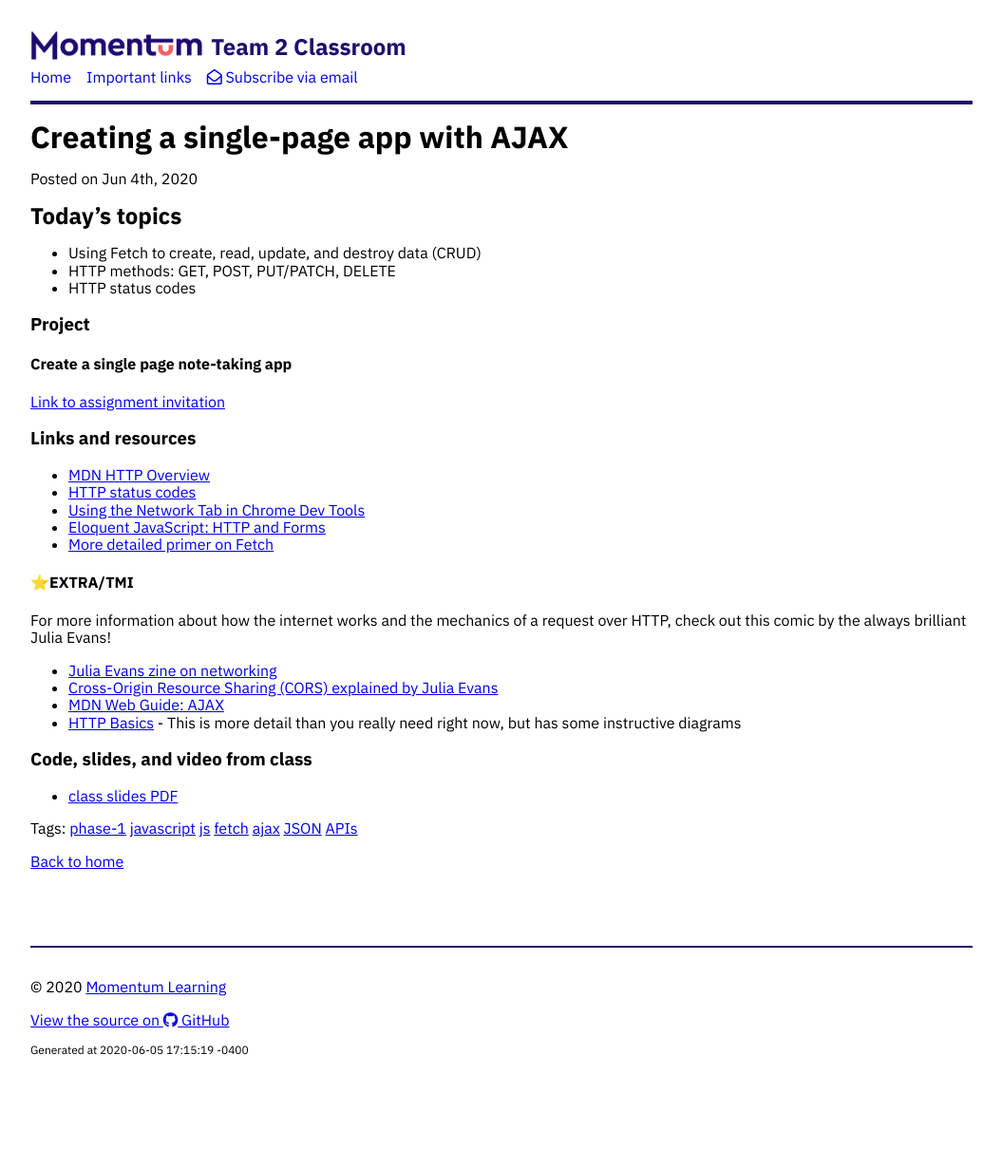
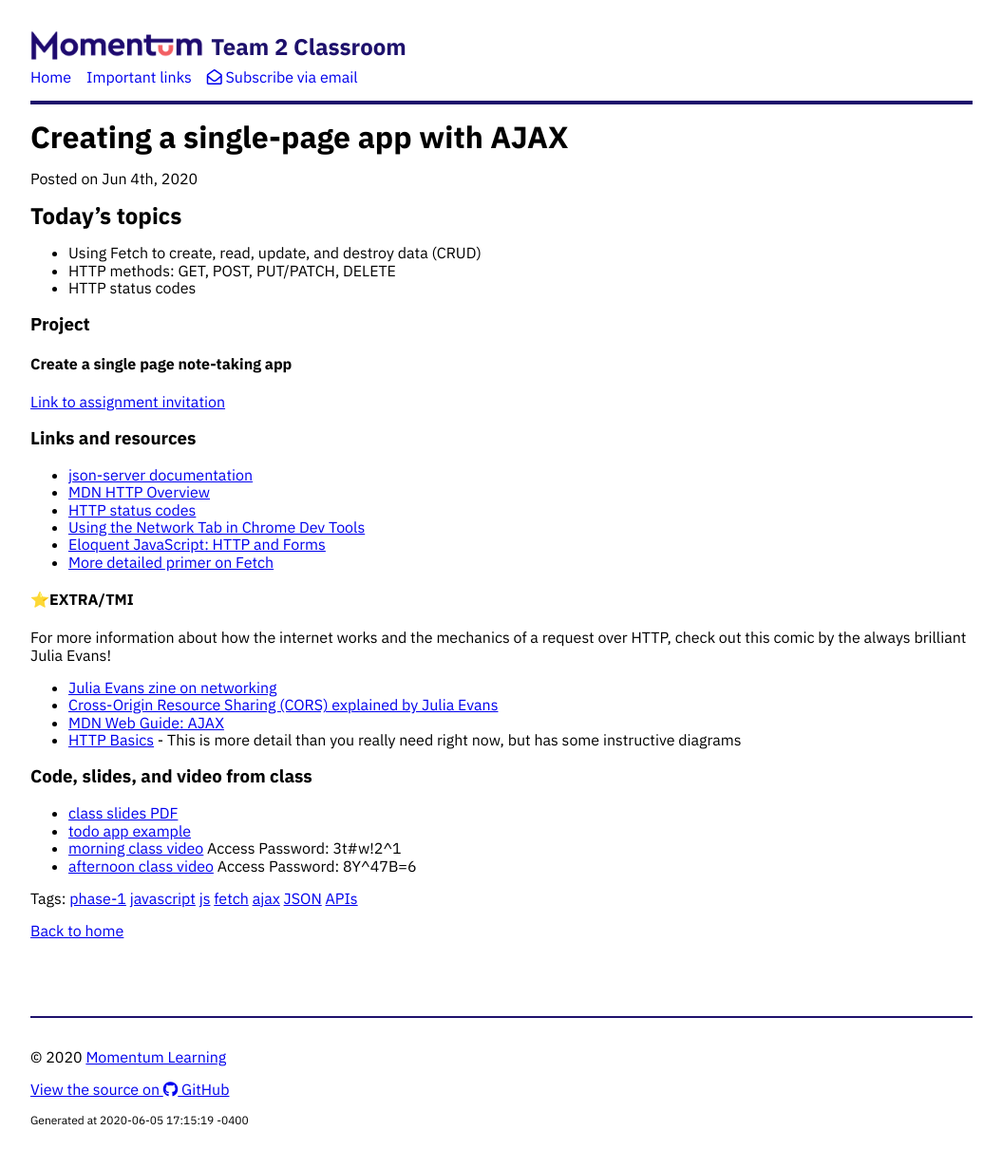
Before and after one commit to momentum-team-3/momentum-team-3.github.io, a Jekyll site: the page built from _posts/2020-06-04-js-ajax-app.md, in a window 1280 px wide. Shown: the whole page at 95% size, without its empty margins (112-1167 px from the left). Built offline with Jekyll 4.4.1, drawn with Linux system fonts in a browser that asks for light colours; nearby versions of some CDN libraries; before the commit the page ends 1157 px from its top, so only the background shows below that.

Commit message:
Add more links for ajax app

```diff
--- a/_posts/2020-06-04-js-ajax-app.md
+++ b/_posts/2020-06-04-js-ajax-app.md
@@ -18,6 +18,7 @@ tags: phase-1 javascript js fetch ajax JSON APIs
 
 ### Links and resources
 
+- [json-server documentation](https://github.com/typicode/json-server#getting-started)
 - [MDN HTTP Overview](https://developer.mozilla.org/en-US/docs/Web/HTTP/Overview)
 - [HTTP status codes](https://httpstatuses.com/)
 - [Using the Network Tab in Chrome Dev Tools](https://developers.google.com/web/tools/chrome-devtools/network)
@@ -35,3 +36,6 @@ For more information about how the internet works and the mechanics of a request
 ### Code, slides, and video from class
 
 - [class slides PDF](/slide-decks/js-ajax.pdf)
+- [todo app example](https://github.com/momentum-team-2/examples/tree/master/ajax-todo)
+- [morning class video](https://us02web.zoom.us/rec/share/2tdUIaH52WxOeafpw3yCSq8rDK35T6a80ygX_PJcnUo-pUGuW025UDkz6pXrRZmz) Access Password: 3t#w!2^1
+- [afternoon class video](https://us02web.zoom.us/rec/share/vv1UcoPyr0FJQtbW0meHU7AvHKfcX6a8hiQfqfVen04QuPwUeuAXVUQ2_lG205WI) Access Password: 8Y^47B=6
```
